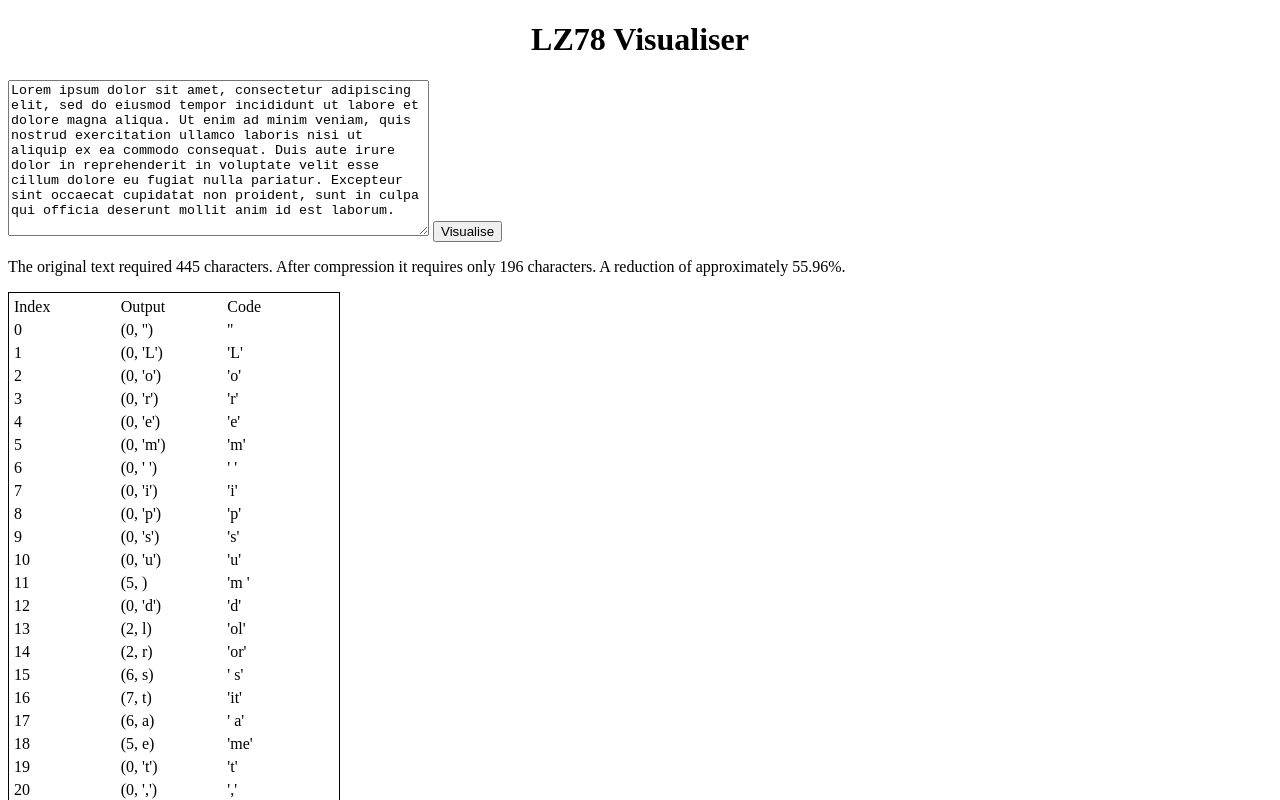
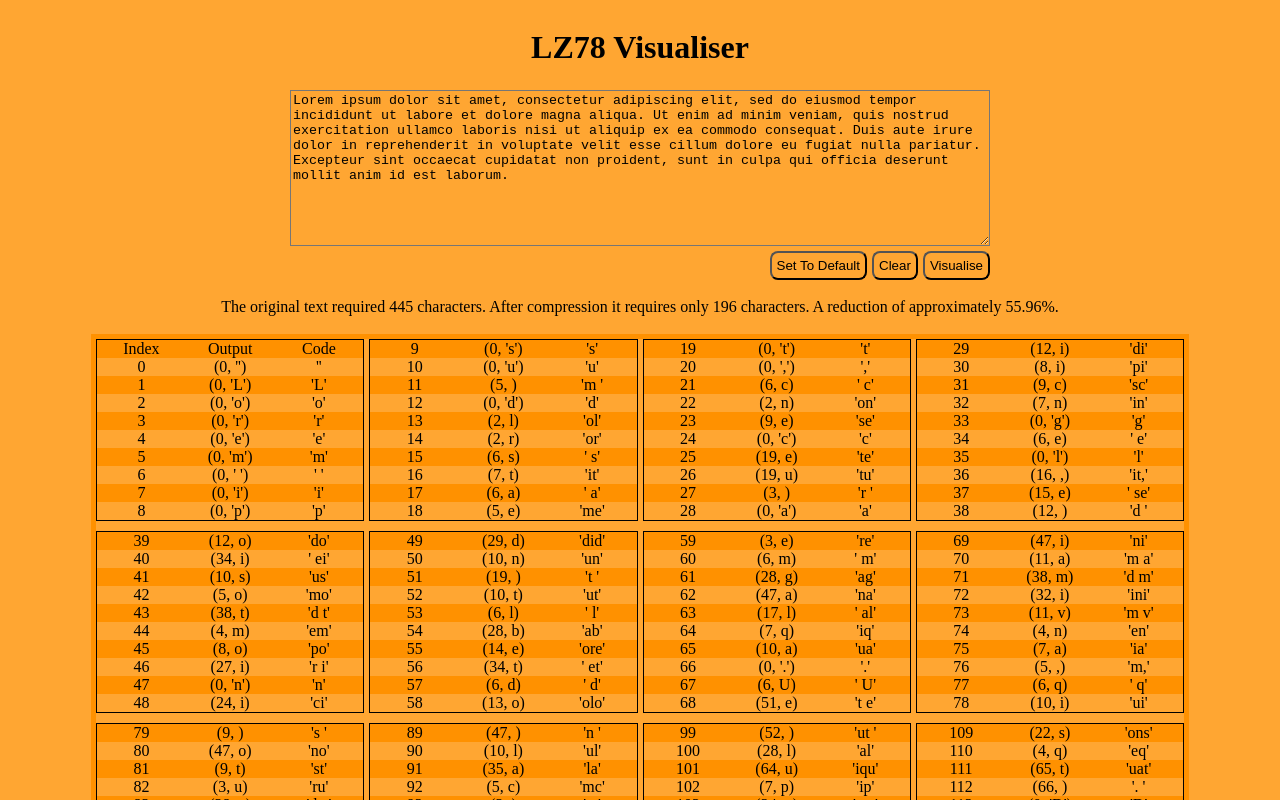
Before and after one commit to developerabz/lz78-visualiser, a plain HTML site: page index.html in a window 1280 px wide. Both pictures are taken after a click on the button "Visualise". Shown: the top 800 px of the page. Drawn offline with Linux system fonts and the light colour scheme.

Commit message:
make layout of visual grid for larger screens

```diff
--- a/index.html
+++ b/index.html
@@ -9,8 +9,15 @@
 </head>
 <body>
   <h1>LZ78 Visualiser</h1>
-  <textarea id="root" rows="10" cols="50">Lorem ipsum dolor sit amet, consectetur adipiscing elit, sed do eiusmod tempor incididunt ut labore et dolore magna aliqua. Ut enim ad minim veniam, quis nostrud exercitation ullamco laboris nisi ut aliquip ex ea commodo consequat. Duis aute irure dolor in reprehenderit in voluptate velit esse cillum dolore eu fugiat nulla pariatur. Excepteur sint occaecat cupidatat non proident, sunt in culpa qui officia deserunt mollit anim id est laborum.</textarea>
-  <!-- abaabbaababababababbbaaba -->
-  <button>Visualise</button>
+  <main>
+    <textarea id="root" rows="10" cols="50">Lorem ipsum dolor sit amet, consectetur adipiscing elit, sed do eiusmod tempor incididunt ut labore et dolore magna aliqua. Ut enim ad minim veniam, quis nostrud exercitation ullamco laboris nisi ut aliquip ex ea commodo consequat. Duis aute irure dolor in reprehenderit in voluptate velit esse cillum dolore eu fugiat nulla pariatur. Excepteur sint occaecat cupidatat non proident, sunt in culpa qui officia deserunt mollit anim id est laborum.</textarea>
+    <!-- abaabbaababababababbbaaba -->
+    <section>
+      <button class="default">Set To Default</button>
+      <button class="clear">Clear</button>
+      <button class="visualise">Visualise</button>
+    </section>
+
+  </main>
 </body>
 </html>
--- a/index.js
+++ b/index.js
@@ -1,7 +1,10 @@
 // console.log(letters)
 const body = document.querySelector('body')
 
-const button = document.querySelector('button');
+const defaultButton = document.querySelector('.default');
+const clearButton = document.querySelector('.clear');
+
+const visualiseButton = document.querySelector('.visualise');
 
 
 const removeElement = (identifier) => {
@@ -55,7 +58,11 @@ const calcReduction = (orginalAmount, newAmount) => {
 
 const addInfoToBody = (root, visual) => {
   const p = document.createElement('p');
-  p.textContent = `The original text required ${root.value.length} characters. After compression it requires only ${visual.length} characters. A reduction of approximately ${calcReduction(root.value.length, visual.length)}%.`
+  if (root.value.length === 0) {
+    p.textContent = 'Please type more characters to see the visualisation in action.'
+  } else {
+    p.textContent = `The original text required ${root.value.length} characters. After compression it requires only ${visual.length} characters. A reduction of approximately ${calcReduction(root.value.length, visual.length)}%.`
+  }
   body.append(p)
   // console.log(visual)
   const list = document.createElement('div');
@@ -74,8 +81,10 @@ const addInfoToBody = (root, visual) => {
   codeTitle.classList.add('col')
 
   cardTitle.append(indexTitle, outputTitle, codeTitle)
-  list.append(cardTitle)
-  visual.forEach(v => {
+  let grid = document.createElement('div');
+  grid.classList.add('grid')
+  grid.append(cardTitle)
+  visual.forEach((v, i) => {
     const card = document.createElement('div')
     card.classList.add('card')
     const index = document.createElement('span')
@@ -91,8 +100,16 @@ const addInfoToBody = (root, visual) => {
     code.classList.add('col')
 
     card.append(index, output, code)
-    list.append(card)
+    grid.append(card)
+    if (grid.childNodes.length === 10) {
+      list.append(grid);
+      grid = document.createElement('div');
+      grid.classList.add('grid')
+    }
   })
+  if (grid.childNodes.length !== 10) {
+    list.append(grid)
+  }
   body.append(list)
 }
 
@@ -114,4 +131,41 @@ const produceVisualisation = () => {
 
 }
 
-button.addEventListener('click', produceVisualisation)
+visualiseButton.addEventListener('click', produceVisualisation)
+
+const updatedTextValue = (type) => {
+  const main = document.querySelector('main')
+  const root = document.getElementById('root');
+  const buttonSection = document.querySelector('section');
+  const updatedRoot = root.cloneNode();
+  switch (type) {
+    case 'clear':
+      updatedRoot.value = ''
+      break;
+    case 'default':
+      updatedRoot.value = 'Lorem ipsum dolor sit amet, consectetur adipiscing elit, sed do eiusmod tempor incididunt ut labore et dolore magna aliqua. Ut enim ad minim veniam, quis nostrud exercitation ullamco laboris nisi ut aliquip ex ea commodo consequat. Duis aute irure dolor in reprehenderit in voluptate velit esse cillum dolore eu fugiat nulla pariatur. Excepteur sint occaecat cupidatat non proident, sunt in culpa qui officia deserunt mollit anim id est laborum.'
+      break;
+    default:
+      console.error("Type not found", type)
+      break;
+  }
+  main.removeChild(root);
+  main.removeChild(buttonSection);
+  body.removeChild(main)
+  removeExistingElements()
+  main.append(updatedRoot)
+  main.append(buttonSection)
+  body.append(main)
+}
+
+const clearText = () => {
+  updatedTextValue('clear')
+}
+
+clearButton.addEventListener('click', clearText)
+
+const setToDefaultText = () => {
+  updatedTextValue('default')
+}
+
+defaultButton.addEventListener('click', setToDefaultText)
--- a/style.css
+++ b/style.css
@@ -1,23 +1,104 @@
 h1 {
   text-align: center;
 }
-.grey {
-  background-color: grey;
+
+body {
+  display: flex;
+  flex-direction: column;
+  justify-content: center;
+  align-items: center;
+  gap: 2px;
+  background-color: rgb(255, 166, 50);
+  color: black;
+}
+
+main {
+  display: flex;
+  flex-direction: column;
+  width: min(100%, 700px);
+  gap: 5px;
+
+}
+section {
+  display: flex;
+  justify-content: flex-end;
+  gap: 5px;
+}
+
+button {
+  padding: 5px;
+  border-radius: 8px;
+  background-color: rgb(255, 166, 50);
+}
+
+button:hover {
+  background-color: rgb(255, 145, 0);
+}
+
+textarea {
+  background-color: rgb(255, 166, 50);
 }
 
 .list {
   display: flex;
   flex-direction: column;
-  border: 1px solid black;
+  border: 5px solid rgb(255, 145, 0);
   gap: 5px;
-  width: 25vw;
-  padding: 5px;
+}
+
+@media (30em <= width) {
+  .list {
+    width: 85vw;
+    display: grid;
+    grid-template-columns: repeat(3, 1fr);
+    row-gap: 10px;
+  }
+  .grid {
+    border: 1px solid black;
+  }
+
+
+}
+
+
+@media (50em <= width) {
+  .list {
+    width: 85vw;
+    display: grid;
+    grid-template-columns: repeat(4, 1fr);
+    row-gap: 10px;
+  }
+  .grid {
+    border: 1px solid black;
+  }
+
+
+}
+
+@media (100em <= width) {
+  .list {
+    width: 85vw;
+    display: grid;
+    grid-template-columns: repeat(5, 1fr);
+    row-gap: 10px;
+  }
+  .grid {
+    border: 1px solid black;
+  }
+
+
 }
 
 .card {
   display: flex;
 }
 
+.card:nth-of-type(odd) {
+  background-color: rgb(255, 145, 0);
+}
+
 .col {
   flex: 1;
+  text-align: center;
+
 }
```
